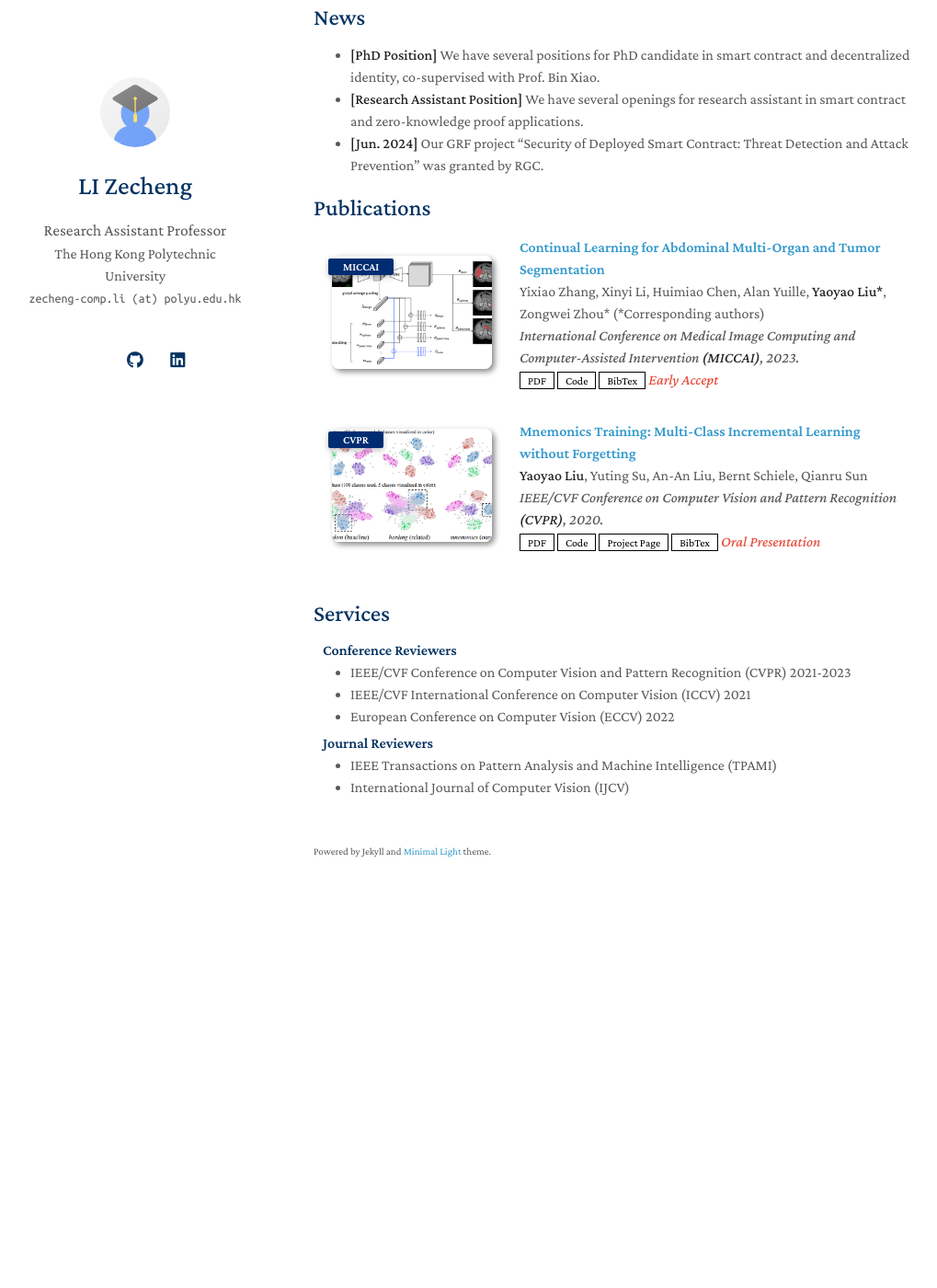
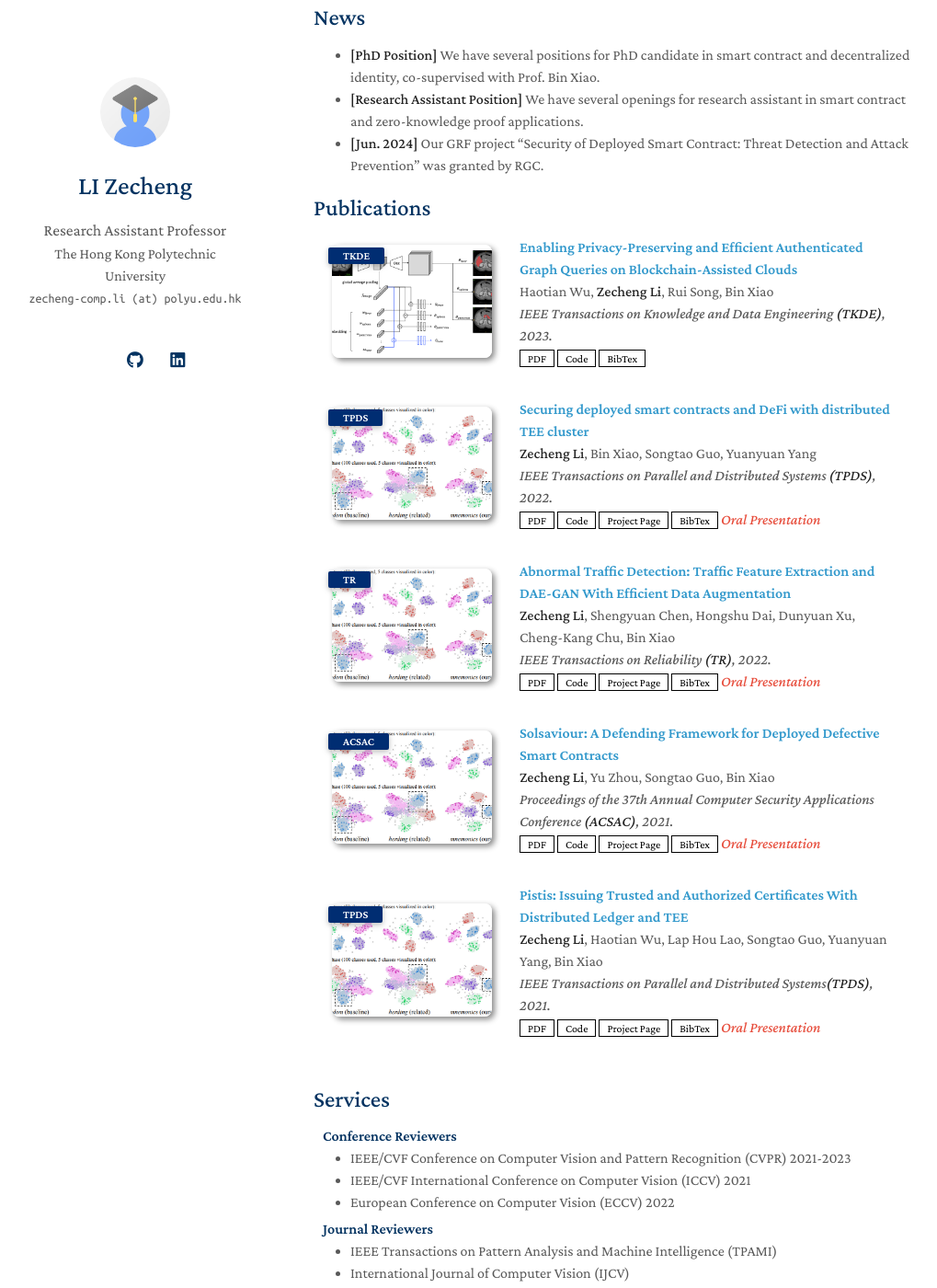
Before and after one commit to archi-cszcli/homepage, a Jekyll site: the page built from index.md, in a window 1280 px wide and 1400 px high, scrolled down 374 px. Shown: the whole window at 92% size, without its empty margins (129-1148 px from the left). Built offline with Jekyll 4.4.1, drawn with Linux system fonts in a browser that asks for light colours; a style sheet for code colours, icons or effects is not loaded; our own code applies the rules of GitHub Pages for plain Markdown files; before the commit the page ends 1380 px from its top, so only the background shows below that.

Commit message:
Update publications.yml

```diff
--- a/_data/publications.yml
+++ b/_data/publications.yml
@@ -1,22 +1,55 @@
 main:
 
-  - title: Continual Learning for Abdominal Multi-Organ and Tumor Segmentation
-    authors: Yixiao Zhang, Xinyi Li, Huimiao Chen, Alan Yuille, <strong>Yaoyao Liu*</strong>, Zongwei Zhou* (*Corresponding authors)
-    conference_short: MICCAI
-    conference: International Conference on Medical Image Computing and Computer-Assisted Intervention <strong>(MICCAI)</strong>, 2023.
+  - title: Enabling Privacy-Preserving and Efficient Authenticated Graph Queries on Blockchain-Assisted Clouds
+    authors: Haotian Wu, <strong>Zecheng Li</strong>, Rui Song, Bin Xiao
+    conference_short: TKDE
+    conference: IEEE Transactions on Knowledge and Data Engineering <strong>(TKDE)</strong>, 2023.
     pdf: https://arxiv.org/pdf/2306.00988.pdf
     code: https://github.com/MrGiovanni/ContinualLearning
     bibtex: https://bib.yliu.me/MICCAI23.txt
     image: ./assets/img/teaser_example_2.png
-    notes: Early Accept
+    # notes: Early Accept
 
-  - title: "Mnemonics Training: Multi-Class Incremental Learning without Forgetting"
-    authors: <strong>Yaoyao Liu</strong>, Yuting Su, An-An Liu, Bernt Schiele, Qianru Sun
-    conference_short: CVPR
-    conference: IEEE/CVF Conference on Computer Vision and Pattern Recognition <strong>(CVPR)</strong>, 2020.
+  - title: "Securing deployed smart contracts and DeFi with distributed TEE cluster"
+    authors: <strong>Zecheng Li</strong>, Bin Xiao, Songtao Guo, Yuanyuan Yang
+    conference_short: TPDS
+    conference: IEEE Transactions on Parallel and Distributed Systems <strong>(TPDS)</strong>, 2022.
     pdf: https://arxiv.org/pdf/2002.10211.pdf
     code: https://github.com/yaoyao-liu/class-incremental-learning/tree/main/mnemonics-training
     page: https://class-il.mpi-inf.mpg.de/mnemonics/
     bibtex: https://class-il.mpi-inf.mpg.de/mnemonics/
     notes: Oral Presentation
     image: ./assets/img/teaser_example.png
+
+  - title: "Abnormal Traffic Detection: Traffic Feature Extraction and DAE-GAN With Efficient Data Augmentation"
+    authors: <strong>Zecheng Li</strong>, Shengyuan Chen, Hongshu Dai, Dunyuan Xu, Cheng-Kang Chu, Bin Xiao
+    conference_short: TR
+    conference: IEEE Transactions on Reliability <strong>(TR)</strong>, 2022.
+    pdf: https://arxiv.org/pdf/2002.10211.pdf
+    code: https://github.com/yaoyao-liu/class-incremental-learning/tree/main/mnemonics-training
+    page: https://class-il.mpi-inf.mpg.de/mnemonics/
+    bibtex: https://class-il.mpi-inf.mpg.de/mnemonics/
+    notes: Oral Presentation
+    image: ./assets/img/teaser_example.png
+
+  - title: "Solsaviour: A Defending Framework for Deployed Defective Smart Contracts"
+    authors: <strong>Zecheng Li</strong>, Yu Zhou, Songtao Guo, Bin Xiao
+    conference_short: ACSAC
+    conference: Proceedings of the 37th Annual Computer Security Applications Conference <strong>(ACSAC)</strong>, 2021.
+    pdf: https://arxiv.org/pdf/2002.10211.pdf
+    code: https://github.com/yaoyao-liu/class-incremental-learning/tree/main/mnemonics-training
+    page: https://class-il.mpi-inf.mpg.de/mnemonics/
+    bibtex: https://class-il.mpi-inf.mpg.de/mnemonics/
+    notes: Oral Presentation
+    image: ./assets/img/teaser_example.png
+
+  - title: "Pistis: Issuing Trusted and Authorized Certificates With Distributed Ledger and TEE"
+    authors: <strong>Zecheng Li</strong>, Haotian Wu, Lap Hou Lao, Songtao Guo, Yuanyuan Yang, Bin Xiao
+    conference_short: TPDS
+    conference: IEEE Transactions on Parallel and Distributed Systems<strong>(TPDS)</strong>, 2021.
+    pdf: https://arxiv.org/pdf/2002.10211.pdf
+    code: https://github.com/yaoyao-liu/class-incremental-learning/tree/main/mnemonics-training
+    page: https://class-il.mpi-inf.mpg.de/mnemonics/
+    bibtex: https://class-il.mpi-inf.mpg.de/mnemonics/
+    notes: Oral Presentation
+    image: ./assets/img/teaser_example.png
```
